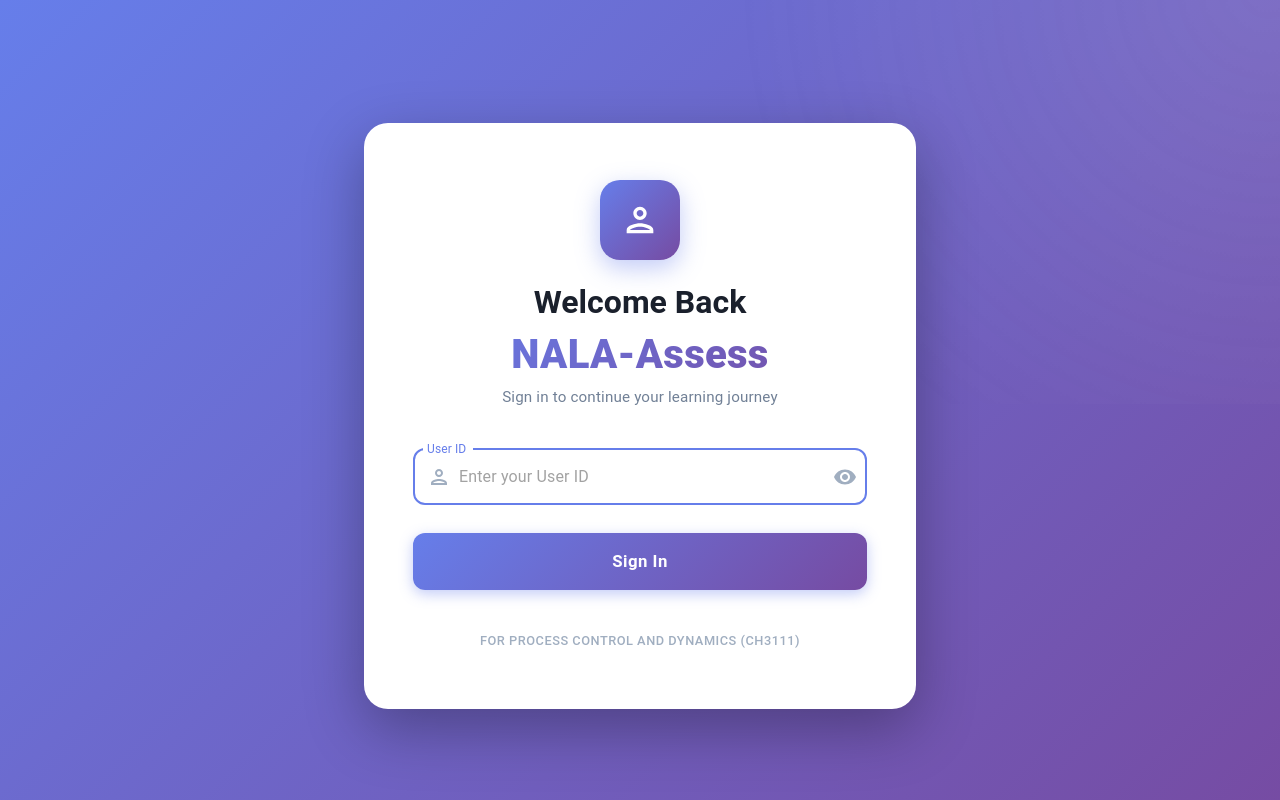
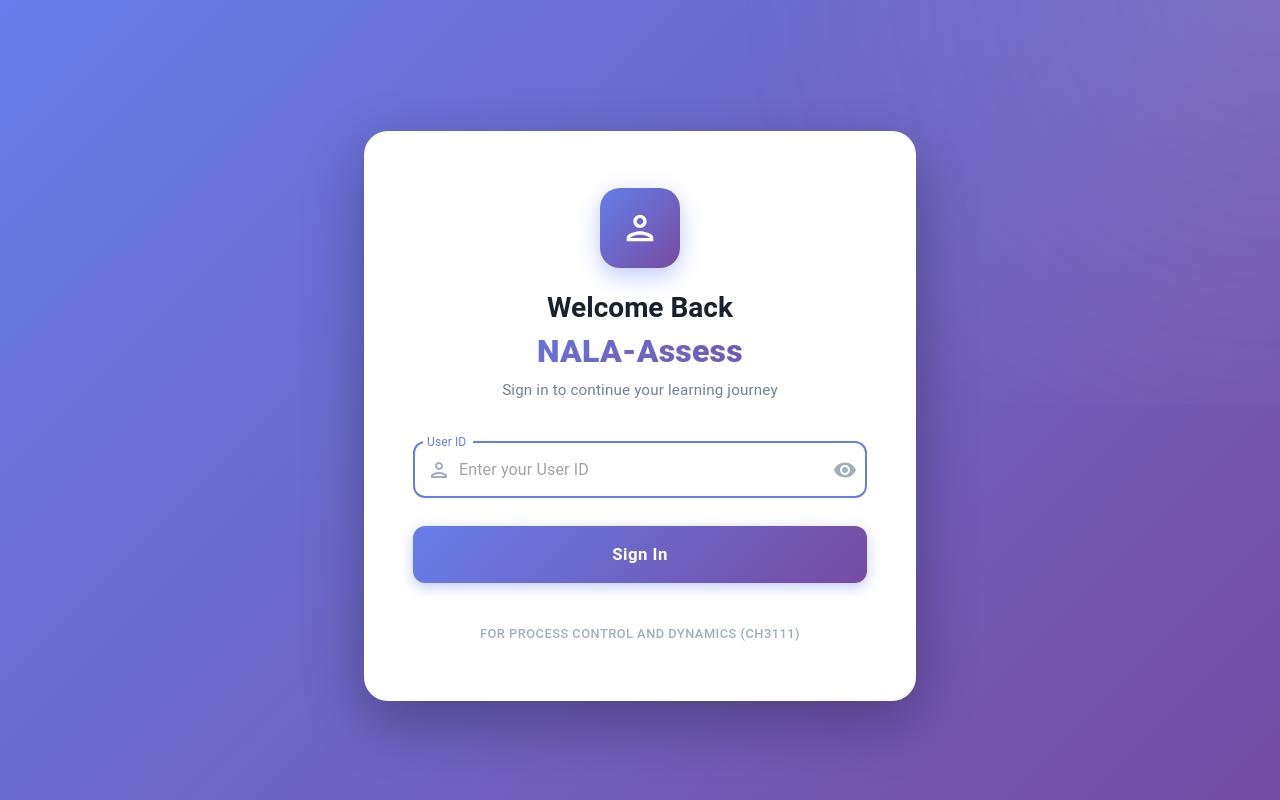
Before and after one commit to gwee007/AY2025-Atlas-NALA-FYP, a React app in the folder chatbot-frontend/: page /login in a window 1280 px wide. Built offline with nearby package versions, Linux system fonts and the light colour scheme; no server answers; the HTML template or start-up script is replaced by a standard one.

Commit message:
updated login page and authentication

```diff
--- a/chatbot-frontend/src/components/Navbar.jsx
+++ b/chatbot-frontend/src/components/Navbar.jsx
@@ -35,7 +35,10 @@ function Navbar() {
     };
     const handleLogout = () => {
         logout();
-        navigate('/login');
+        // Force immediate navigation to login
+        navigate('/login', { replace: true });
+        // Force page reload to clear any cached state (optional but extra secure)
+        window.location.href = '/login';
     };
 
     return (
--- a/chatbot-frontend/src/components/ProtectedRoute.jsx
+++ b/chatbot-frontend/src/components/ProtectedRoute.jsx
@@ -1,10 +1,23 @@
-import React from 'react';
-import { Navigate } from 'react-router-dom';
+import React, { useEffect } from 'react';
+import { Navigate, useLocation } from 'react-router-dom';
 import { useAuth } from '../context/AuthContext';
 import { Box, CircularProgress } from '@mui/material';
 
 export default function ProtectedRoute({ children }) {
   const { isAuthenticated, loading } = useAuth();
+  const location = useLocation();
+
+  // Extra security: Check localStorage directly in case of state inconsistency
+  useEffect(() => {
+    const storedAuth = localStorage.getItem('isAuthenticated');
+    const storedUserId = localStorage.getItem('userId');
+
+    if (!storedAuth || storedAuth !== 'true' || !storedUserId) {
+      // Clear any inconsistent state
+      localStorage.removeItem('userId');
+      localStorage.removeItem('isAuthenticated');
+    }
+  }, [location.pathname]);
 
   if (loading) {
     return (
@@ -14,8 +27,12 @@ export default function ProtectedRoute({ children }) {
     );
   }
 
-  if (!isAuthenticated) {
-    return <Navigate to="/login" replace />;
+  // Check both context state and localStorage for double security
+  const storedAuth = localStorage.getItem('isAuthenticated');
+  const storedUserId = localStorage.getItem('userId');
+
+  if (!isAuthenticated || !storedAuth || storedAuth !== 'true' || !storedUserId) {
+    return <Navigate to="/login" replace state={{ from: location }} />;
   }
 
   return children;
--- a/chatbot-frontend/src/context/AuthContext.jsx
+++ b/chatbot-frontend/src/context/AuthContext.jsx
@@ -15,8 +15,29 @@ export function AuthProvider({ children }) {
     if (storedUserId && storedAuth === 'true') {
       setUserId(storedUserId);
       setIsAuthenticated(true);
+    } else {
+      // Clear any inconsistent localStorage data
+      localStorage.removeItem('userId');
+      localStorage.removeItem('isAuthenticated');
     }
     setLoading(false);
+  }, []);
+
+  // Add a storage event listener to detect logout in other tabs
+  useEffect(() => {
+    const handleStorageChange = (e) => {
+      if (e.key === 'isAuthenticated' && e.newValue !== 'true') {
+        setIsAuthenticated(false);
+        setUserId(null);
+      }
+      if (e.key === 'userId' && !e.newValue) {
+        setIsAuthenticated(false);
+        setUserId(null);
+      }
+    };
+
+    window.addEventListener('storage', handleStorageChange);
+    return () => window.removeEventListener('storage', handleStorageChange);
   }, []);
 
   const login = (newUserId) => {
@@ -31,6 +52,8 @@ export function AuthProvider({ children }) {
     setIsAuthenticated(false);
     localStorage.removeItem('userId');
     localStorage.removeItem('isAuthenticated');
+    // Clear any other potential auth-related data
+    localStorage.clear();
   };
 
   return (
--- a/chatbot-frontend/src/pages/LoginPage.jsx
+++ b/chatbot-frontend/src/pages/LoginPage.jsx
@@ -61,11 +61,12 @@ export default function LoginPage() {
     <Box
       sx={{
         minHeight: '100vh',
+        height: '100vh',
         display: 'flex',
         alignItems: 'center',
         justifyContent: 'center',
         background: 'linear-gradient(135deg, #667eea 0%, #764ba2 100%)',
-        padding: 2,
+        padding: { xs: 1, sm: 2 },
         position: 'relative',
         overflow: 'hidden',
         '&::before': {
@@ -84,35 +85,39 @@ export default function LoginPage() {
         },
       }}
     >
-      <Container maxWidth="sm">
+      <Container maxWidth="sm" sx={{ width: '100%', maxHeight: '100vh', display: 'flex', alignItems: 'center' }}>
         <Box
           sx={{
             backgroundColor: 'white',
-            borderRadius: '24px',
-            padding: { xs: '2.5rem 1.5rem', sm: '3.5rem 3rem' },
+            borderRadius: { xs: '16px', sm: '24px' },
+            padding: { xs: '1.5rem 1rem', sm: '2.5rem 1.5rem', md: '3.5rem 3rem' },
             boxShadow: '0 20px 60px rgba(0, 0, 0, 0.3)',
             textAlign: 'center',
             position: 'relative',
             zIndex: 1,
             backdropFilter: 'blur(10px)',
             border: '1px solid rgba(255, 255, 255, 0.2)',
+            width: '100%',
+            maxWidth: '100%',
+            maxHeight: { xs: '90vh', sm: '85vh' },
+            overflow: 'auto',
           }}
         >
           {/* Logo/Icon Area */}
           <Box
             sx={{
-              width: '80px',
-              height: '80px',
-              margin: '0 auto 1.5rem',
+              width: { xs: '60px', sm: '80px' },
+              height: { xs: '60px', sm: '80px' },
+              margin: { xs: '0 auto 1rem', sm: '0 auto 1.5rem' },
               background: 'linear-gradient(135deg, #667eea 0%, #764ba2 100%)',
-              borderRadius: '20px',
+              borderRadius: { xs: '15px', sm: '20px' },
               display: 'flex',
               alignItems: 'center',
               justifyContent: 'center',
               boxShadow: '0 8px 24px rgba(102, 126, 234, 0.4)',
             }}
           >
-            <PersonIcon sx={{ fontSize: '2.5rem', color: 'white' }} />
+            <PersonIcon sx={{ fontSize: { xs: '2rem', sm: '2.5rem' }, color: 'white' }} />
           </Box>
 
           {/* Heading */}
@@ -121,8 +126,8 @@ export default function LoginPage() {
             sx={{
               fontWeight: 700,
               color: '#1a202c',
-              marginBottom: '0.5rem',
-              fontSize: { xs: '1.5rem', sm: '1.75rem', md: '2rem' },
+              marginBottom: { xs: '0.25rem', sm: '0.5rem' },
+              fontSize: { xs: '1.25rem', sm: '1.5rem', md: '1.75rem' },
             }}
           >
             Welcome Back
@@ -135,8 +140,8 @@ export default function LoginPage() {
               backgroundClip: 'text',
               WebkitBackgroundClip: 'text',
               WebkitTextFillColor: 'transparent',
-              marginBottom: '0.5rem',
-              fontSize: { xs: '1.75rem', sm: '2rem', md: '2.5rem' },
+              marginBottom: { xs: '0.25rem', sm: '0.5rem' },
+              fontSize: { xs: '1.5rem', sm: '1.75rem', md: '2rem' },
             }}
           >
             NALA-Assess
@@ -145,15 +150,15 @@ export default function LoginPage() {
             variant="body2"
             sx={{
               color: '#718096',
-              marginBottom: '2.5rem',
-              fontSize: '0.95rem',
+              marginBottom: { xs: '1.5rem', sm: '2rem', md: '2.5rem' },
+              fontSize: { xs: '0.85rem', sm: '0.95rem' },
             }}
           >
             Sign in to continue your learning journey
           </Typography>
 
           {/* Form */}
-          <Box component="form" onSubmit={handleLogin} sx={{ display: 'flex', flexDirection: 'column', gap: 2.5 }}>
+          <Box component="form" onSubmit={handleLogin} sx={{ display: 'flex', flexDirection: 'column', gap: { xs: 1.5, sm: 2.5 } }}>
             {error && (
               <Alert
                 severity="error"
@@ -252,12 +257,12 @@ export default function LoginPage() {
               type="submit"
               disabled={loading}
               sx={{
-                marginTop: '0.5rem',
+                marginTop: { xs: '0.25rem', sm: '0.5rem' },
                 background: 'linear-gradient(135deg, #667eea 0%, #764ba2 100%)',
                 color: 'white',
                 fontWeight: 700,
-                fontSize: '1.05rem',
-                padding: '0.875rem',
+                fontSize: { xs: '0.95rem', sm: '1.05rem' },
+                padding: { xs: '0.75rem', sm: '0.875rem' },
                 borderRadius: '12px',
                 textTransform: 'none',
                 boxShadow: '0 4px 14px rgba(102, 126, 234, 0.4)',
@@ -293,9 +298,9 @@ export default function LoginPage() {
             variant="caption"
             sx={{
               display: 'block',
-              marginTop: '2.5rem',
+              marginTop: { xs: '1.5rem', sm: '2rem', md: '2.5rem' },
               color: '#a0aec0',
-              fontSize: '0.8rem',
+              fontSize: { xs: '0.7rem', sm: '0.8rem' },
               fontWeight: 500,
               letterSpacing: '0.5px',
             }}
```
